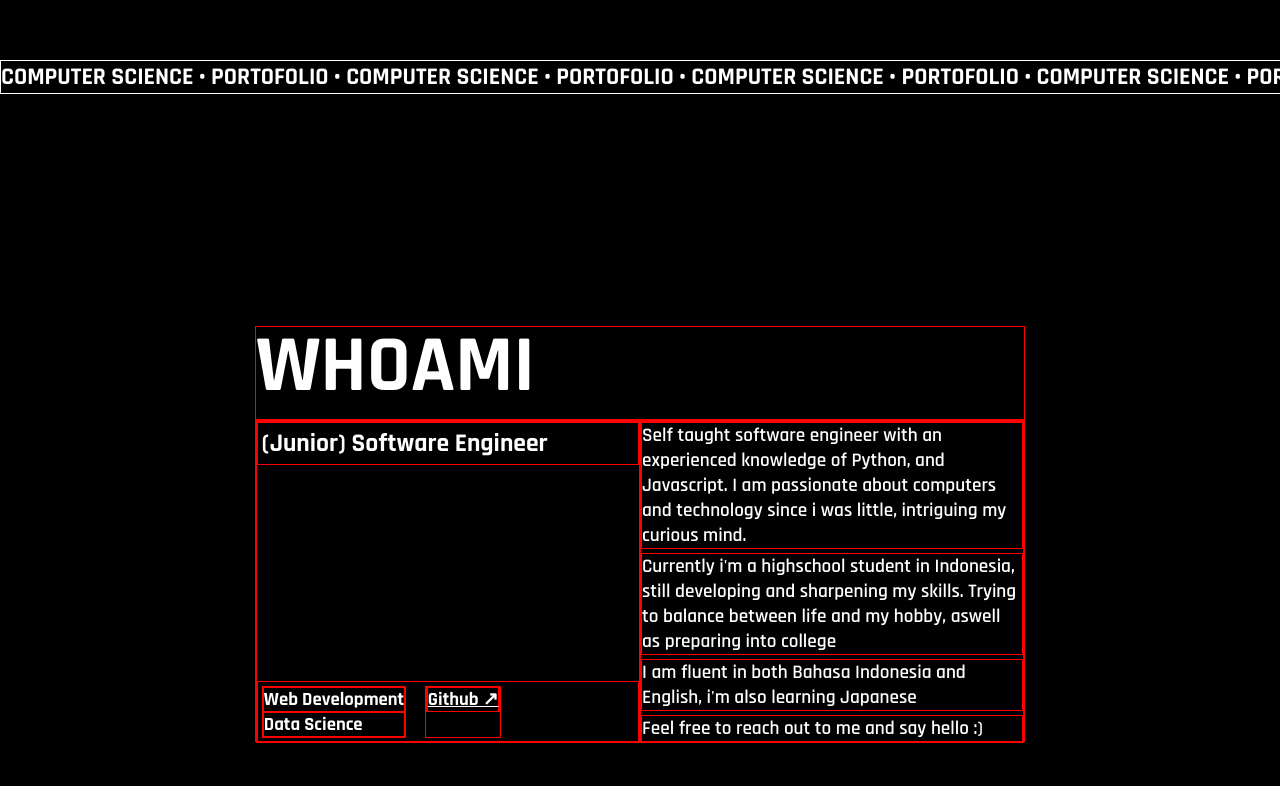
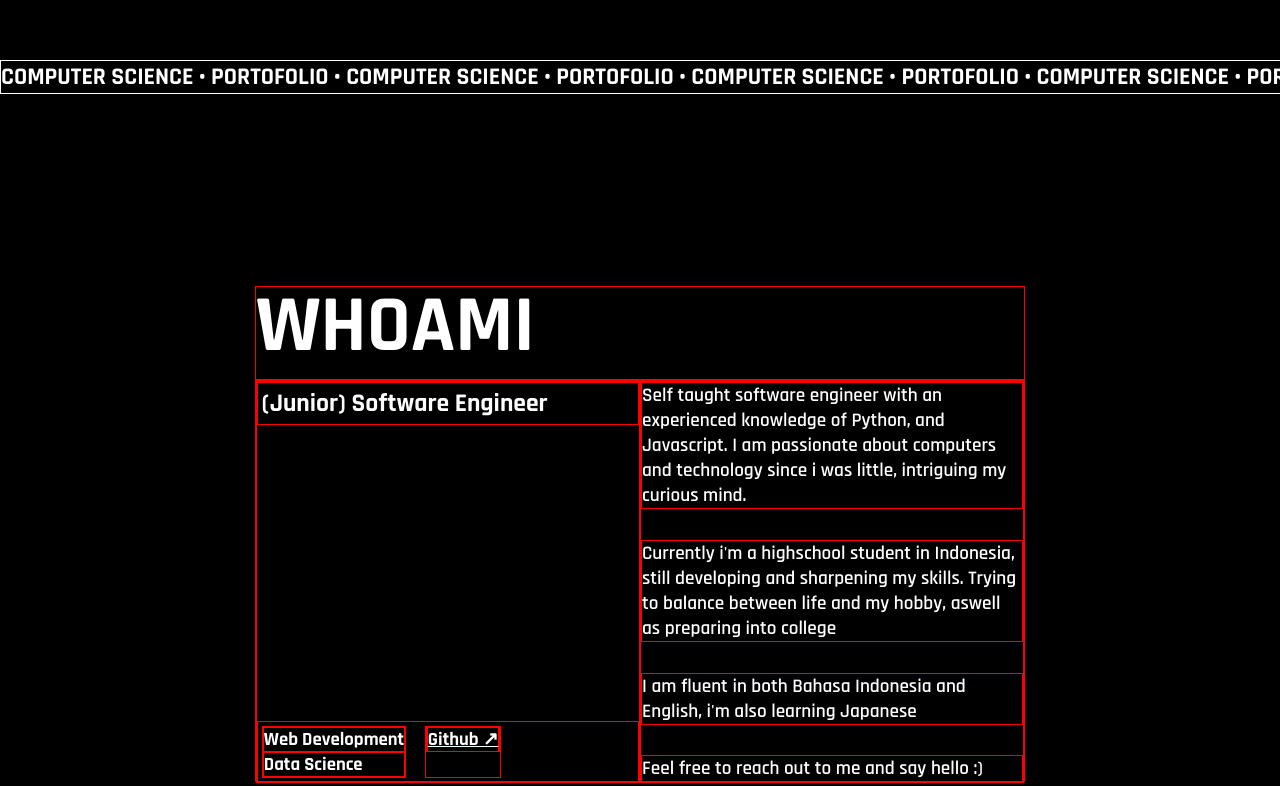
Before and after one commit to NvLL-Zen/porty, a SvelteKit app: page / in a window 1280 px wide. Shown: the part 700-1486 px from the top of the page. Built offline with nearby package versions, Linux system fonts and the light colour scheme.

Commit message:
fixed sizing in aboutDesc

```diff
--- a/src/components/about.svelte
+++ b/src/components/about.svelte
@@ -57,7 +57,7 @@
 
     .aboutMain {
         width: 60vw;
-        height: 40vh;
+        height: 50vh;
         display: flex;
         flex-direction: row;
     }
```
